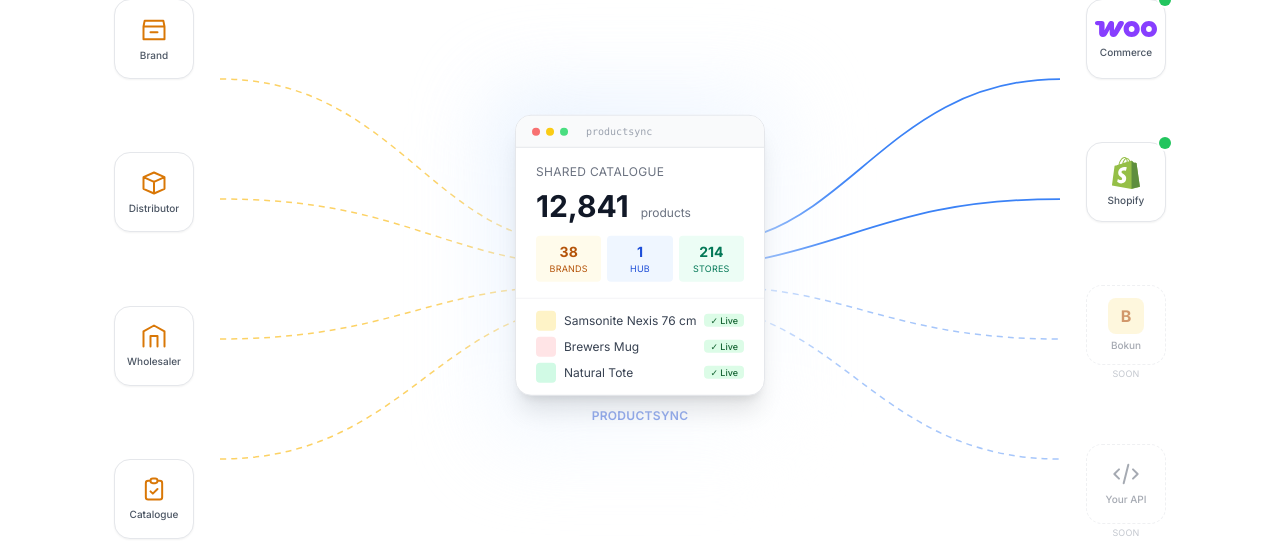
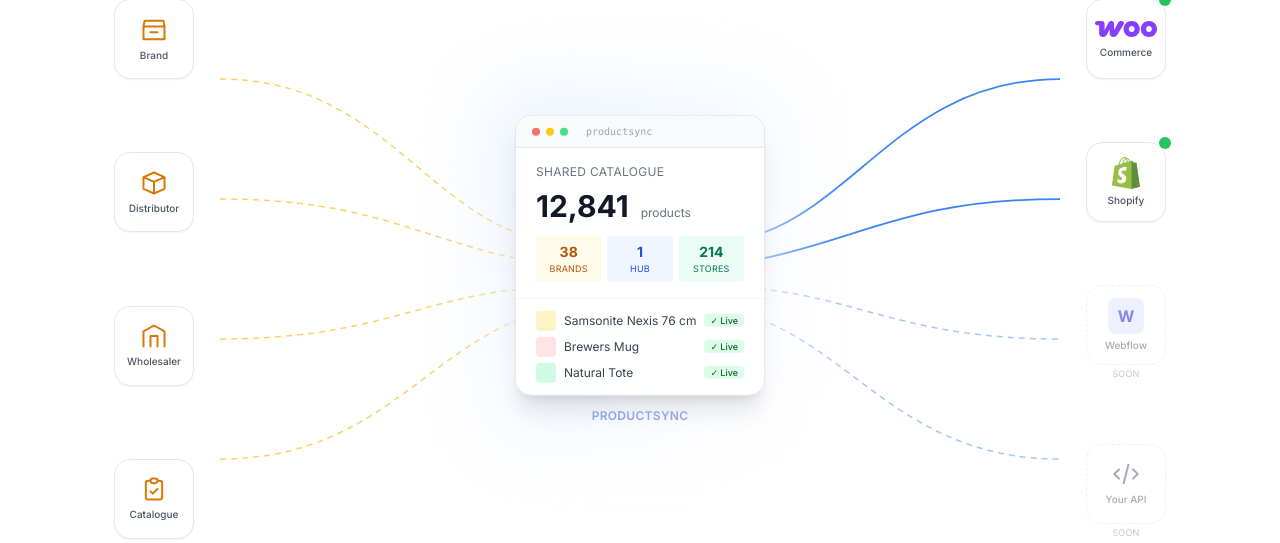
Before and after one commit to mattiashappy/productsync, a Flask app: page / in a window 1280 px wide. Shown: the part 699-1242 px from the top of the page. Run offline with Flask 3, Linux system fonts and the light colour scheme; some libraries are stand-ins or nearby versions.

Commit message:
landing: replace Bokun with Webflow in the e-commerce stores column
Bokun is a booking platform — it was miscategorised in the hub-and-spoke
diagram's right column (labelled "E-commerce stores"). Swapped for
Webflow, which actually belongs there. Both keep the dashed coming-soon
styling.

Bokun stays in the Addons catalogue where it's correctly labelled as a
"Booking" integration.

Co-Authored-By: Claude Opus 4.7 (1M context) <noreply@anthropic.com>

```diff
--- a/productsync/templates/marketing/landing.html
+++ b/productsync/templates/marketing/landing.html
@@ -177,11 +177,11 @@
               <span class="text-[10px] font-medium text-gray-600">Shopify</span>
             </div>
           </div>
-          <!-- Bokun — coming soon -->
+          <!-- Webflow — coming soon -->
           <div class="group opacity-60">
             <div class="w-20 h-20 mx-auto bg-white border border-gray-200 border-dashed rounded-2xl flex flex-col items-center justify-center gap-1">
-              <span class="w-9 h-9 rounded-lg bg-amber-100 text-amber-700 flex items-center justify-center font-bold">B</span>
-              <span class="text-[10px] font-medium text-gray-500">Bokun</span>
+              <span class="w-9 h-9 rounded-lg bg-indigo-100 text-indigo-700 flex items-center justify-center font-bold">W</span>
+              <span class="text-[10px] font-medium text-gray-500">Webflow</span>
             </div>
             <p class="text-center text-[9px] text-gray-400 mt-0.5 uppercase tracking-wide">soon</p>
           </div>
```
